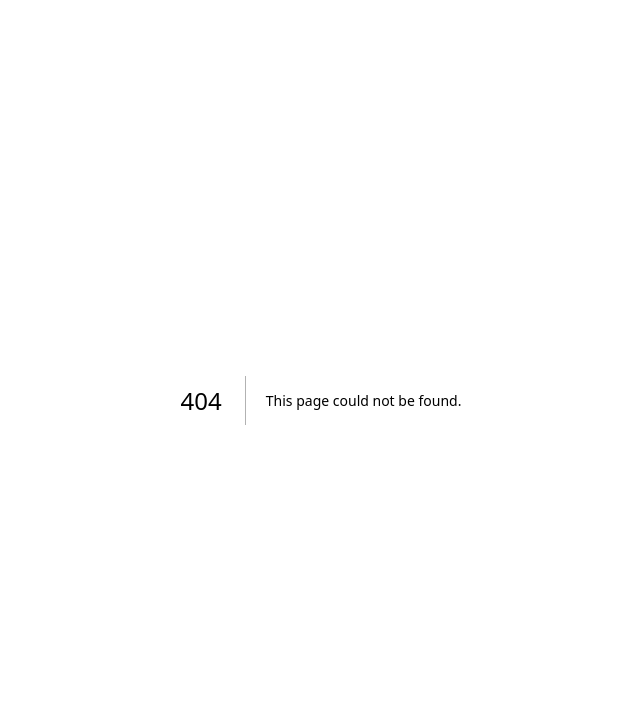
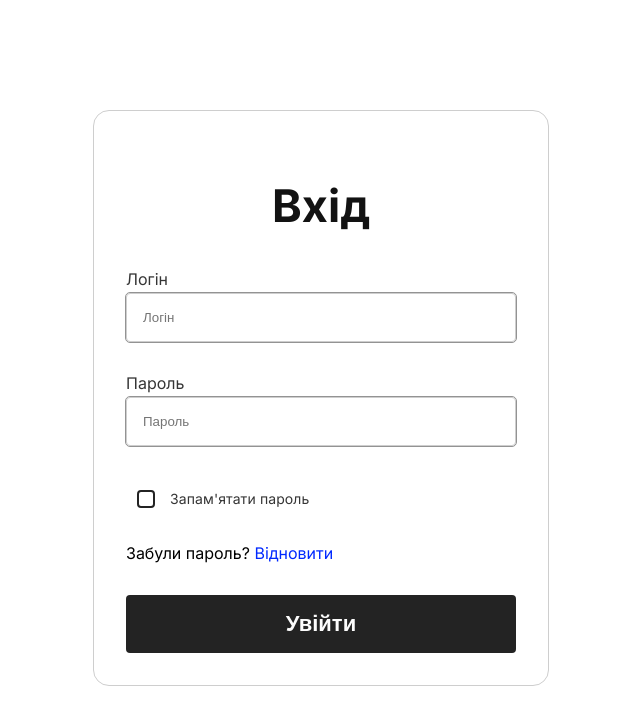
Before and after one commit to baza-trainee/feeda, a Next.js app in the folder cms/: page /login in a window 1280 px wide. Before the commit this address had no page. Shown: the top 724 px of the page, without its empty margins (319-959 px from the left). Built offline with nearby package versions, Linux system fonts and the light colour scheme.

Commit message:
feat: add login form and page

```diff
--- /dev/null
+++ b/cms/src/app/(auth)/login/Login/Login.styles.ts
@@ -0,0 +1,30 @@
+/** @jsxImportSource @emotion/react */
+import { css } from '@emotion/react';
+
+export const FormCss = css`
+	padding: 32px;
+	box-sizing: border-box;
+	width: 335px;
+	border-radius: 16px;
+	border: 1px solid #cecece;
+
+	@media (min-width: 768px) {
+		width: 464px;
+	}
+	@media (min-width: 1200px) {
+		width: 456px;
+	}
+`;
+
+export const TitleCss = css`
+	color: #121212;
+	text-align: center;
+	font-size: 32px;
+	font-style: normal;
+	font-weight: 700;
+	line-height: 115.556%;
+
+	@media (min-width: 768px) {
+		font-size: 45px;
+	}
+`;
--- /dev/null
+++ b/cms/src/app/(auth)/login/Login/Login.tsx
@@ -0,0 +1,88 @@
+/** @jsxImportSource @emotion/react */
+import { useForm } from 'react-hook-form';
+import { btnText, formTitle, inputPlaceholderText, labelsTitle } from '../../consts';
+import { FormElement } from './FormElement/FormElement';
+import { Button } from '~/src/app/components/Button/Button';
+import { FormCss, TitleCss } from './Login.styles';
+import Link from 'next/link';
+import { CheckboxComponent } from './CheckboxComponent/CheckboxComponent';
+import { ForgotPassword } from './ForgotPassword/ForgotPassword';
+
+export function LoginForm() {
+	const {
+		register,
+		reset,
+		handleSubmit,
+		formState: { errors },
+	} = useForm({
+		mode: 'onBlur',
+		reValidateMode: 'onChange',
+	});
+
+	const registers = {
+		title: register('login', {
+			required: 'You have not entered anything',
+			minLength: {
+				value: 8,
+				message: 'You login is too short',
+			},
+			maxLength: {
+				value: 12,
+				message: 'You login is too long',
+			},
+			pattern: {
+				value: /^[a-zA-Zа-яА-ЯіїІЇ].*$/,
+				message: 'Неправильний логін',
+			},
+		}),
+		name: register('password', {
+			required: {
+				value: true,
+				message: 'You have not entered anything',
+			},
+			minLength: {
+				value: 8,
+				message: 'You password is too short',
+			},
+			maxLength: {
+				value: 12,
+				message: 'You password is too long',
+			},
+
+			pattern: {
+				value: /^(?=.*[A-Z])(?=.*[a-z])(?=.*\d)(?=.*[!@#$%^&*()_+])[A-Za-z\d!@#$%^&*()_+]{8,}$/,
+				message: 'Неправильний пароль',
+			},
+		}),
+	};
+
+	const onClick = () => {
+		reset();
+	};
+
+	return (
+		<form onSubmit={handleSubmit(onClick)} css={FormCss}>
+			<h1 css={TitleCss}>{formTitle.login}</h1>
+
+			<FormElement
+				label={labelsTitle.login}
+				inputPlaceholder={inputPlaceholderText.login}
+				nameInput="login"
+				inputType="text"
+				register={registers.title}
+				error={errors}
+			/>
+			<FormElement
+				label={labelsTitle.password}
+				inputPlaceholder={inputPlaceholderText.password}
+				nameInput="password"
+				inputType="password"
+				register={registers.name}
+				error={errors}
+			/>
+			<CheckboxComponent />
+			<ForgotPassword />
+			<Button btnType="submit">{btnText.login}</Button>
+		</form>
+	);
+}
--- /dev/null
+++ b/cms/src/app/(auth)/login/page.tsx
@@ -0,0 +1,12 @@
+'use client';
+/** @jsxImportSource @emotion/react */
+import { LoginForm } from './Login/Login';
+import { ContainerCss } from './styles';
+
+export default function LoginPage() {
+	return (
+		<article css={ContainerCss}>
+			<LoginForm />
+		</article>
+	);
+}
--- /dev/null
+++ b/cms/src/app/(auth)/login/styles.ts
@@ -0,0 +1,9 @@
+/** @jsxImportSource @emotion/react */
+import { css } from '@emotion/react';
+
+export const ContainerCss = css`
+	min-height: calc(100dvh - 20px);
+	display: flex;
+	align-items: center;
+	justify-content: center;
+`;
```
